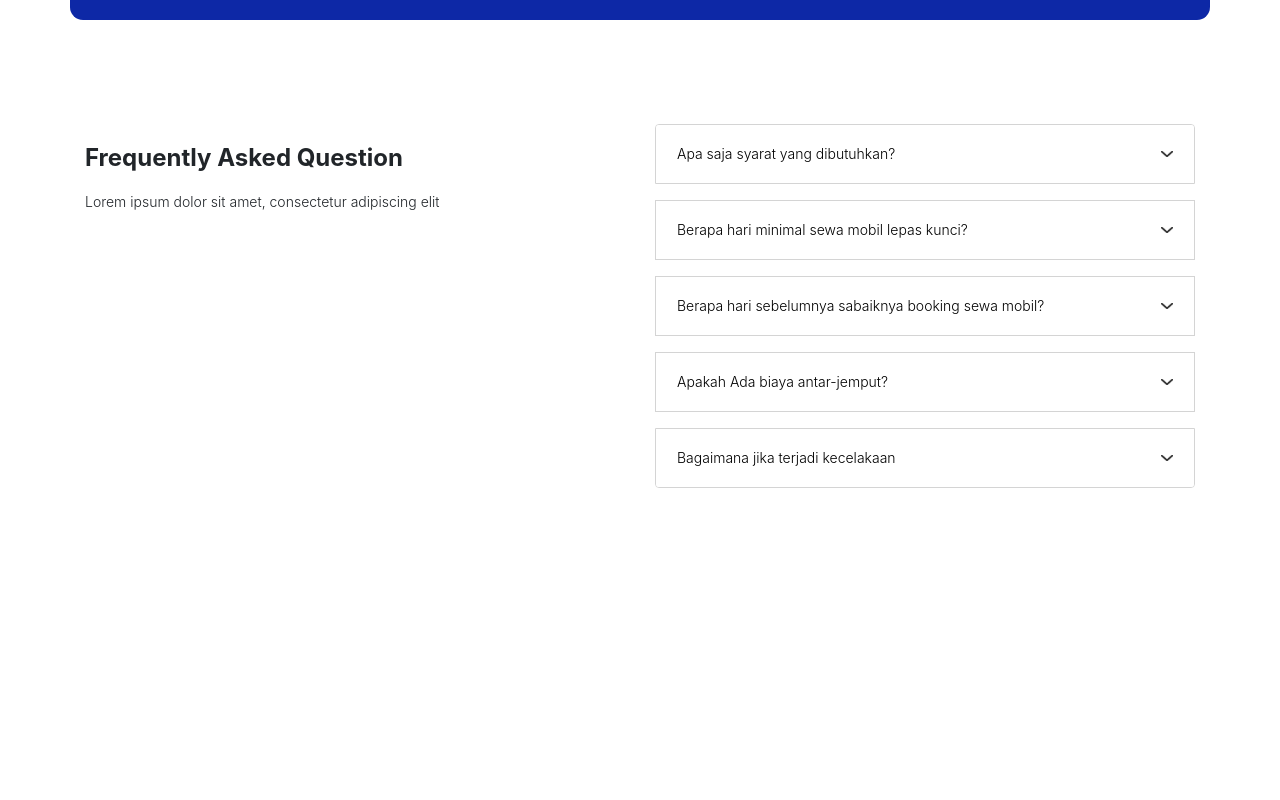
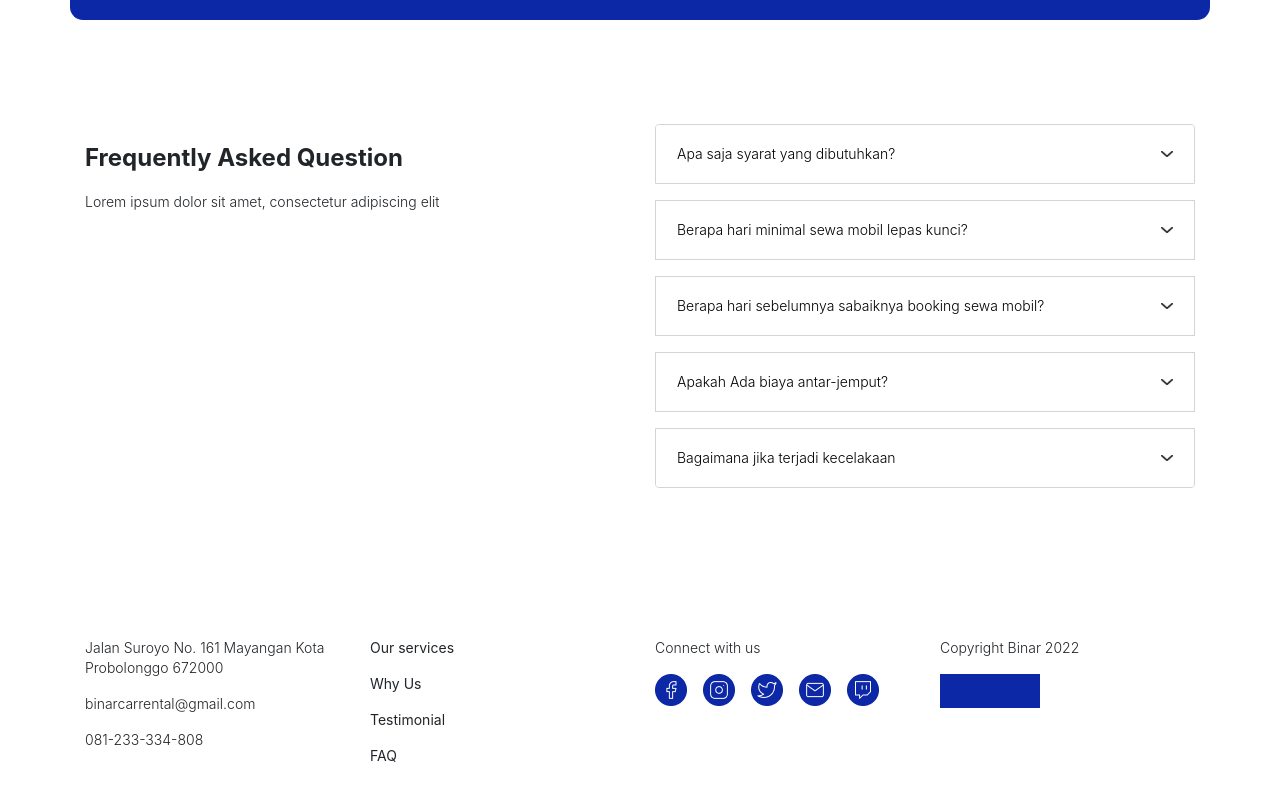
Before and after one commit to putraprdn/c01-binar-car-rental, a plain HTML site: page index.html in a window 1280 px wide. Shown: the part 2516-3316 px from the top of the page. Before the commit the page ends 3004 px from the top, so only its background shows below. Drawn offline with nearby package versions, Linux system fonts and the light colour scheme.

Commit message:
create footer section

```diff
--- a/index.html
+++ b/index.html
@@ -664,6 +664,79 @@
             </div>
         </section>
     </main>
+
+    <footer class="footer">
+        <div class="container">
+            <div class="row">
+                <div class="col">
+                    <p class="paragraph">
+                        Jalan Suroyo No. 161 Mayangan Kota Probolonggo 672000
+                    </p>
+                    <p class="paragraph">
+                        binarcarrental@gmail.com
+                    </p>
+                    <p class="paragraph">
+                        081-233-334-808
+                    </p>
+                </div>
+
+                <div class="col">
+                    <a href="#service" class="paragraph d-block">
+                        Our services
+                    </a>
+                    <a href="#why-us" class="paragraph d-block" id="">
+                        Why Us
+                    </a>
+                    <a href="#testimonial" class="paragraph d-block" id="">
+                        Testimonial
+                    </a>
+                    <a href="#faq" class="paragraph d-block" id="">
+                        FAQ
+                    </a>
+                </div>
+
+                <div class="col">
+                    <p class="paragraph">
+                        Connect with us
+                    </p>
+                    <div class="footer__icon-wrap d-flex">
+                        <a href="javascript:;">
+                            <img src="./assets/Ellipse 14.png" alt="Facebook Icon">
+                        </a>
+                        <a href="javascript:;">
+                            <img src="./assets/Ellipse 13.png" alt="Instagram Icon">
+                        </a>
+                        <a href="javascript:;">
+                            <img src="./assets/Ellipse 15.png" alt="Twitter Icon">
+                        </a>
+                        <a href="javascript:;">
+                            <img src="./assets/Ellipse 17.png" alt="Mail Icon">
+                        </a>
+                        <a href="javascript:;">
+                            <img src="./assets/Ellipse 16.png" alt="Twitch Icon">
+                        </a>
+                    </div>
+                </div>
+
+                <div class="col">
+                    <p class="paragraph">
+                        Copyright Binar 2022
+                    </p>
+                    <a class="nav-logo"></a>
+                </div>
+            </div>
+        </div>
+    </footer>
+
+
+    <script src="https://code.jquery.com/jquery-3.3.1.slim.min.js"
+        integrity="sha384-q8i/X+965DzO0rT7abK41JStQIAqVgRVzpbzo5smXKp4YfRvH+8abtTE1Pi6jizo"
+        crossorigin="anonymous"></script>
+    <script src="https://cdnjs.cloudflare.com/ajax/libs/popper.js/1.14.3/umd/popper.min.js"
+        integrity="sha384-ZMP7rVo3mIykV+2+9J3UJ46jBk0WLaUAdn689aCwoqbBJiSnjAK/l8WvCWPIPm49"
+        crossorigin="anonymous"></script>
+    <script src="./src/bootstrap-4.4.1/js/bootstrap.min.js"></script>
+
 </body>
 
 </html>
--- a/style.css
+++ b/style.css
@@ -227,3 +227,18 @@ header {
 	width: 12px;
 	height: 6px;
 }
+
+.footer {
+	margin-top: 150px;
+	margin-bottom: 100px;
+}
+.footer .col p:not(:last-child),
+.footer .col a:not(:last-child) {
+	margin-bottom: 16px;
+}
+.footer .col a {
+	font-weight: 400;
+}
+.footer__icon-wrap {
+	column-gap: 16px;
+}
```
